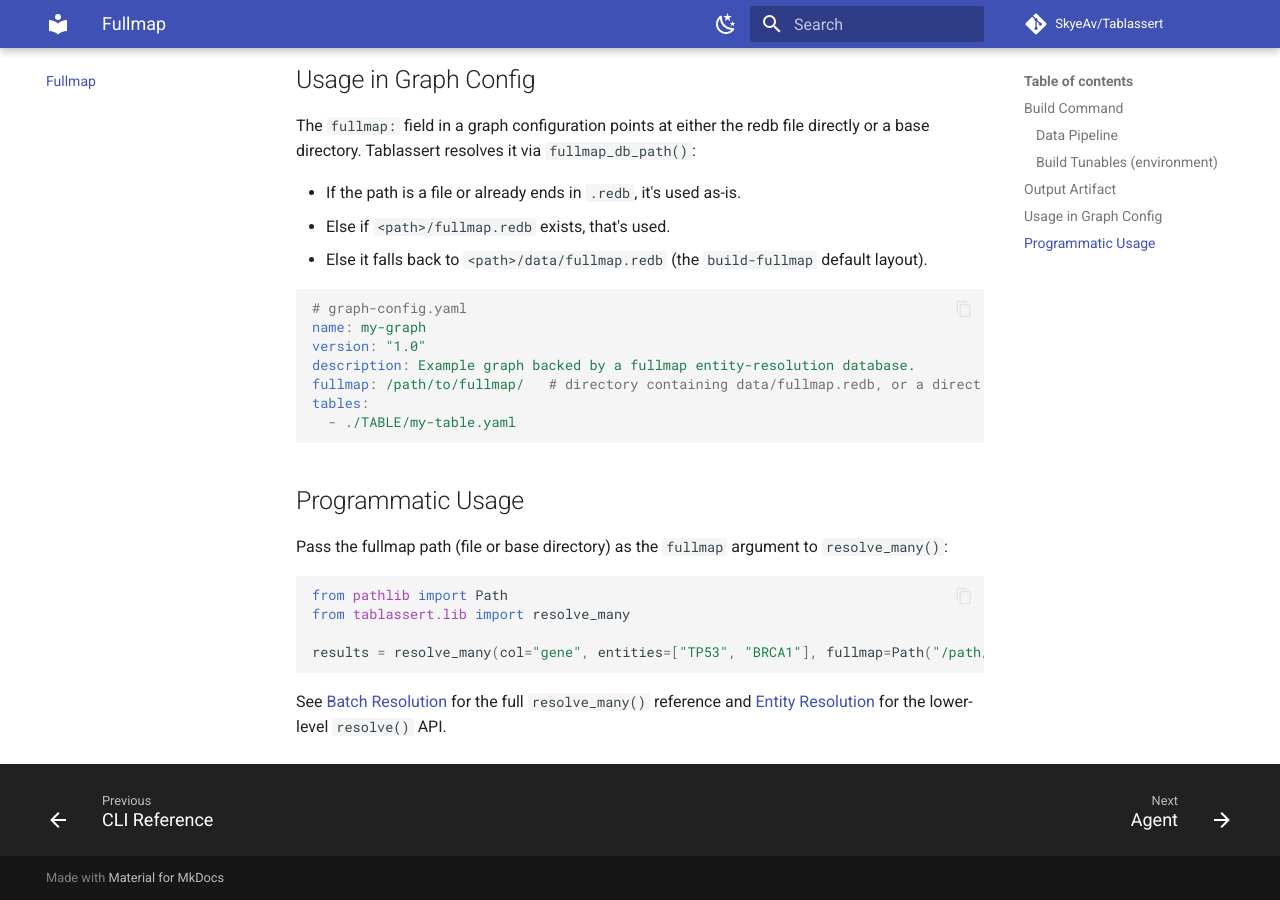
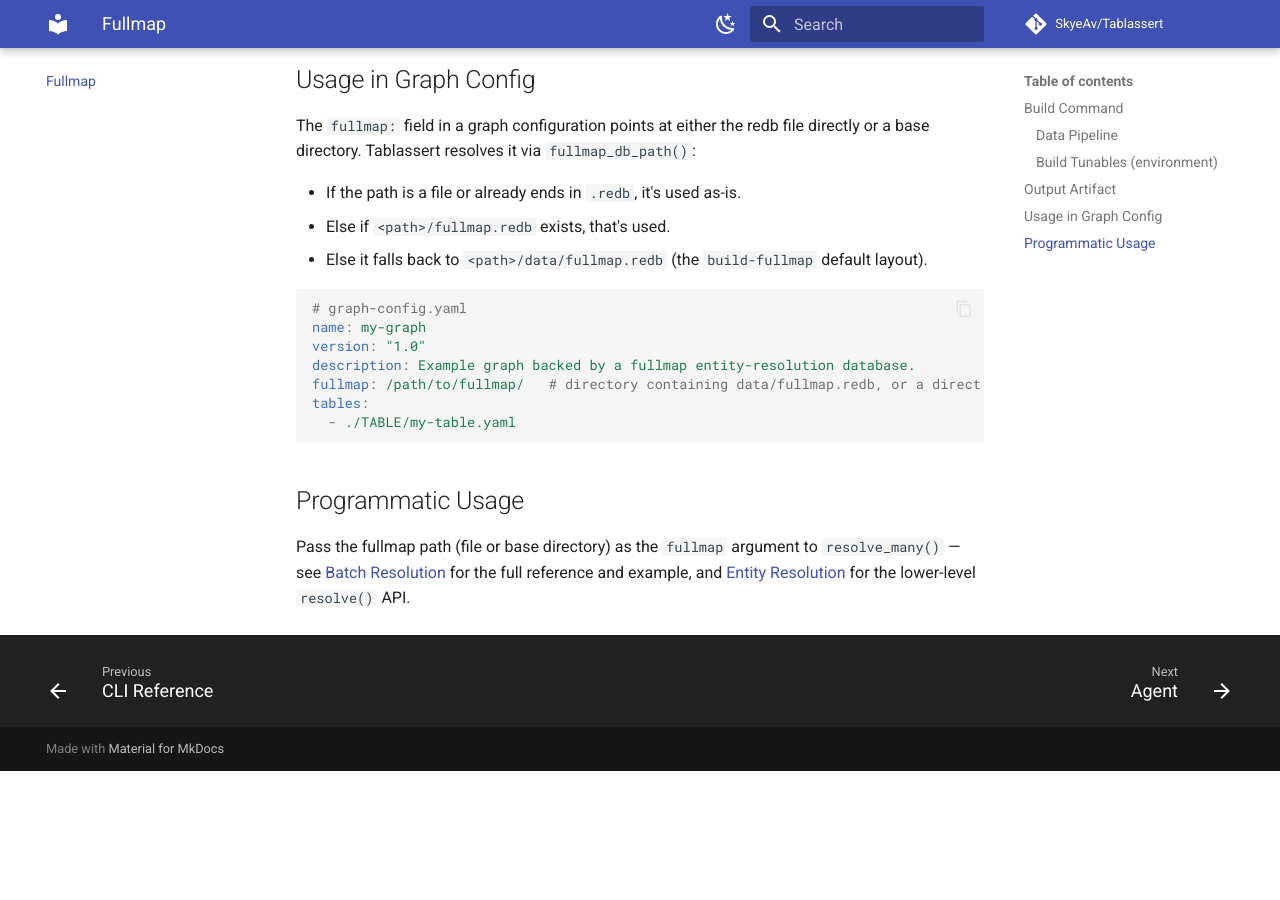
Before and after one commit to SkyeAv/Tablassert3.0.0, an MkDocs documentation site: the page built from docs/fullmap.md, in a window 1280 px wide and 900 px high, scrolled down 3419 px. Built offline with MkDocs 1.6.1 and Material for MkDocs 9.7.7, drawn with Linux system fonts in a browser that asks for light colours; comment, search, counter and statistics services are not loaded; after the commit the page ends 4190 px from its top, so only the background shows below that.

Commit message:
docs: address audit findings (SSOT resolve_many, outcome leads, ./fullmap typo)

````diff
--- a/docs/fullmap.md
+++ b/docs/fullmap.md
@@ -141,14 +141,6 @@ tables:
 
 ## Programmatic Usage
 
-Pass the fullmap path (file or base directory) as the `fullmap` argument to `resolve_many()`:
-
-```python
-from pathlib import Path
-from tablassert.lib import resolve_many
-
-results = resolve_many(col="gene", entities=["TP53", "BRCA1"], fullmap=Path("/path/to/fullmap"), taxon="9606")
-```
-
-See [Batch Resolution](api/lib.md) for the full `resolve_many()` reference and
+Pass the fullmap path (file or base directory) as the `fullmap` argument to `resolve_many()` — see
+[Batch Resolution](api/lib.md) for the full reference and example, and
 [Entity Resolution](api/fullmap.md) for the lower-level `resolve()` API.
````
Also changed, not shown: docs/agent.md (+1 -1 lines), docs/development.md (+2 -1 lines), docs/installation.md (+2 -1 lines).
